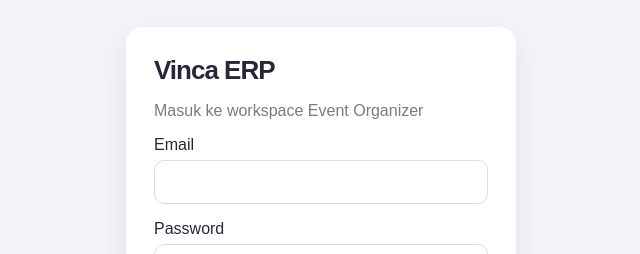
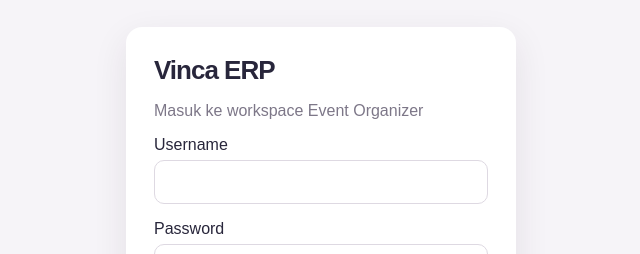
Before and after one commit to leoneshenkad96/hujan-project, a Next.js app: page /login in a window 1280 px wide. Shown: the part 176-430 px from the top of the page, without its empty margins (319-959 px from the left). Built offline with nearby package versions, Linux system fonts and the light colour scheme.

Commit message:
feat(auth): switch EO login from email to username

```diff
--- a/src/app/login/page.tsx
+++ b/src/app/login/page.tsx
@@ -6,11 +6,11 @@ export default function Login(){
  async function submit(e:FormEvent<HTMLFormElement>){
  e.preventDefault();setBusy(true);setError('');
  const fd=new FormData(e.currentTarget);
- try{const res=await fetch('/api/auth/login',{method:'POST',headers:{'Content-Type':'application/json'},body:JSON.stringify({email:fd.get('email'),password:fd.get('password')})});
+ try{const res=await fetch('/api/auth/login',{method:'POST',headers:{'Content-Type':'application/json'},body:JSON.stringify({username:fd.get('username'),password:fd.get('password')})});
  if(!res.ok){
   if(res.status===429){const retry=Number(res.headers.get('Retry-After'));const minutes=Number.isFinite(retry)&&retry>0?Math.ceil(retry/60):null;setError(minutes?`Terlalu banyak percobaan login. Coba lagi setelah sekitar ${minutes} menit.`:'Terlalu banyak percobaan login. Coba lagi nanti.');return}
   if(res.status===503){setError('Layanan login sedang tidak tersedia. Coba kembali nanti.');return}
-  setError('Login gagal. Periksa email dan password atau hubungi administrator.');return
+  setError('Login gagal. Periksa username dan password atau hubungi administrator.');return
  }
  router.push('/');router.refresh();
  }catch{setError('Tidak dapat menghubungi server.')}finally{setBusy(false)}
@@ -18,7 +18,7 @@ export default function Login(){
  const field={display:'block',width:'100%',padding:12,marginTop:6,border:'1px solid #ded9e2',borderRadius:10,boxSizing:'border-box' as const};
  return <main style={{minHeight:'100vh',display:'grid',placeItems:'center',padding:20,background:'#f6f4f8'}}><form onSubmit={submit} style={{width:'min(100%,390px)',padding:28,borderRadius:16,background:'white',boxShadow:'0 12px 35px #30223818',display:'grid',gap:16}}>
  <h1 style={{margin:0,fontSize:26}}>Vinca ERP</h1><p style={{margin:0,color:'#7d7788'}}>Masuk ke workspace Event Organizer</p>
- <label htmlFor="login-email">Email<input id="login-email" required name="email" type="email" autoComplete="username" autoCapitalize="none" autoCorrect="off" style={field}/></label>
+ <label htmlFor="login-username">Username<input id="login-username" required name="username" type="text" autoComplete="username" autoCapitalize="none" autoCorrect="off" style={field}/></label>
  <label htmlFor="login-password">Password<input id="login-password" required name="password" type="password" autoComplete="current-password" style={field}/></label>
  {error&&<p role="alert" style={{color:'#b42355'}}>{error}</p>}
  <button disabled={busy} type="submit" style={{background:'#d64d89',color:'white',border:0,padding:13,borderRadius:9,fontWeight:700,cursor:busy?'not-allowed':'pointer',opacity:busy?.6:1}}>{busy?'Memproses...':'Masuk'}</button>
```
